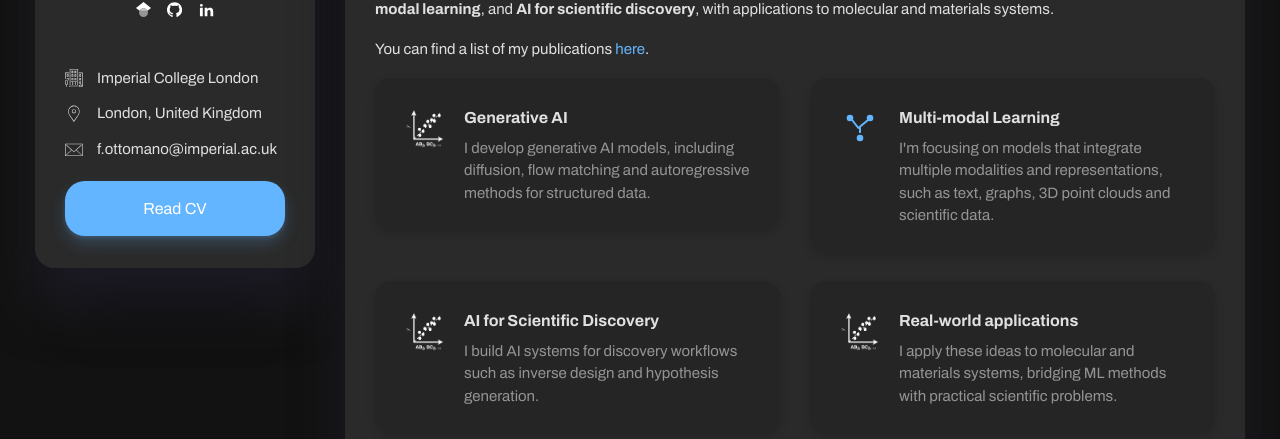
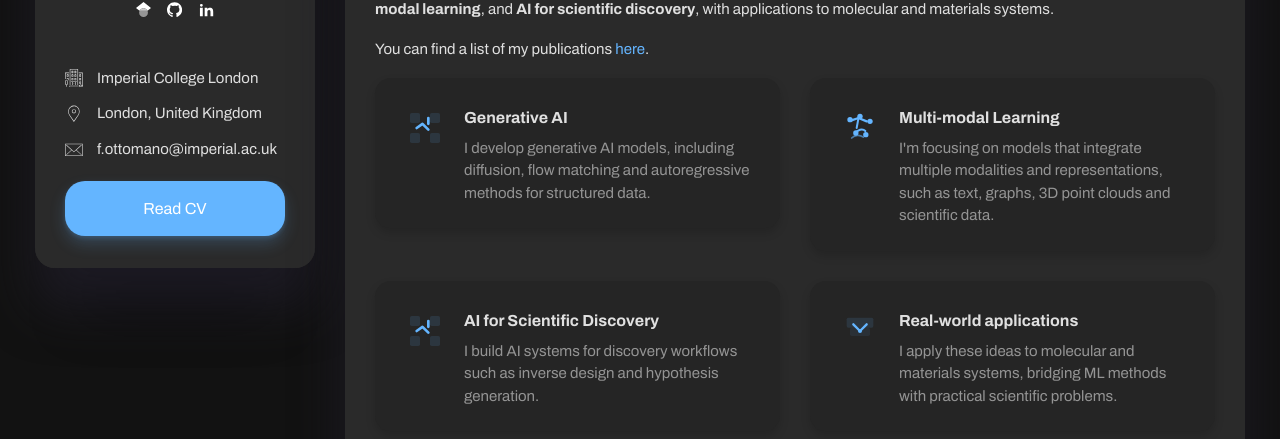
Before and after one commit to fedeotto/fedeotto.github.io, a Jekyll site: the page built from index.html, in a window 1280 px wide. Shown: the part 403-842 px from the top of the page. Built offline with Jekyll 4.4.1, drawn with Linux system fonts in a browser that asks for light colours.

Commit message:
updates icons

```diff
--- a/index.html
+++ b/index.html
@@ -20,7 +20,15 @@ layout: page
         <!-- Case Item -->
         <div class="col-12 col-lg-6">
             <div class="case-item box box__second">
-                <img class="case-item__icon" src="assets/img/mat_prop_pred.png" alt="" />
+                <svg class="case-item__icon" viewBox="0 0 24 24" width="40" height="40" fill="none" xmlns="http://www.w3.org/2000/svg" aria-hidden="true">
+                    <!-- Atomic / property prediction: stylized lattice + arrow -->
+                    <rect x="3" y="3" width="6" height="6" rx="1" fill="currentColor" fill-opacity="0.12" />
+                    <rect x="15" y="3" width="6" height="6" rx="1" fill="currentColor" fill-opacity="0.12" />
+                    <rect x="3" y="15" width="6" height="6" rx="1" fill="currentColor" fill-opacity="0.12" />
+                    <rect x="15" y="15" width="6" height="6" rx="1" fill="currentColor" fill-opacity="0.12" />
+                    <path d="M7 12 L10.5 9.5 L14 13" stroke="currentColor" stroke-width="1.6" stroke-linecap="round" stroke-linejoin="round" />
+                    <path d="M14 9.5 L14 6" stroke="currentColor" stroke-width="1.6" stroke-linecap="round" />
+                </svg>
                 <div>
                     <h3 class="title title--h5">Generative AI</h3>
                     <p class="case-item__caption">I develop generative AI models, including diffusion, flow matching and autoregressive methods for structured data.</p>
@@ -30,13 +38,17 @@ layout: page
         <!-- Case Item -->
         <div class="col-12 col-lg-6">
             <div class="case-item box box__second">
-                <!-- Generative design icon (nodes + connections) -->
+                <!-- Generative design icon: abstract graph + diffusion wave -->
                 <svg class="case-item__icon" viewBox="0 0 24 24" width="40" height="40" fill="none" xmlns="http://www.w3.org/2000/svg" aria-hidden="true">
-                    <circle cx="6" cy="6" r="2" fill="currentColor" />
-                    <circle cx="18" cy="6" r="2" fill="currentColor" />
-                    <circle cx="12" cy="18" r="2" fill="currentColor" />
-                    <path d="M7.5 7.5 L11 12 L16.5 7.5" stroke="currentColor" stroke-width="1.2" stroke-linecap="round" stroke-linejoin="round" />
-                    <path d="M12 12 L12 14.5" stroke="currentColor" stroke-width="1.2" stroke-linecap="round" stroke-linejoin="round" />
+                    <circle cx="6" cy="7" r="1.6" fill="currentColor" />
+                    <circle cx="12" cy="5" r="1.6" fill="currentColor" />
+                    <circle cx="18" cy="8" r="1.6" fill="currentColor" />
+                    <circle cx="9.5" cy="15" r="1.6" fill="currentColor" />
+                    <circle cx="15.5" cy="16" r="1.6" fill="currentColor" />
+                    <path d="M6.9 7.4 L11.1 6.0 L16 8" stroke="currentColor" stroke-width="1.4" stroke-linecap="round" stroke-linejoin="round" />
+                    <path d="M11.1 6.0 L10 12" stroke="currentColor" stroke-width="1.2" stroke-linecap="round" stroke-linejoin="round" />
+                    <path d="M9 15.3 C10.5 13 13.5 12 15.2 13.8" stroke="currentColor" stroke-width="1.2" stroke-linecap="round" stroke-linejoin="round" />
+                    <path d="M7 18 C9 16 12 16 14 17.5" stroke="currentColor" stroke-width="1" stroke-linecap="round" stroke-linejoin="round" stroke-opacity="0.6" />
                 </svg>
                 <div>
                     <h3 class="title title--h5">Multi-modal Learning</h3>
@@ -48,7 +60,15 @@ layout: page
         <!-- Case Item -->
         <div class="col-12 col-lg-6">
             <div class="case-item box box__second">
-                <img class="case-item__icon" src="assets/img/mat_prop_pred.png" alt="" />
+                <svg class="case-item__icon" viewBox="0 0 24 24" width="40" height="40" fill="none" xmlns="http://www.w3.org/2000/svg" aria-hidden="true">
+                    <!-- Reuse atomic lattice icon for consistency -->
+                    <rect x="3" y="3" width="6" height="6" rx="1" fill="currentColor" fill-opacity="0.12" />
+                    <rect x="15" y="3" width="6" height="6" rx="1" fill="currentColor" fill-opacity="0.12" />
+                    <rect x="3" y="15" width="6" height="6" rx="1" fill="currentColor" fill-opacity="0.12" />
+                    <rect x="15" y="15" width="6" height="6" rx="1" fill="currentColor" fill-opacity="0.12" />
+                    <path d="M7 12 L10.5 9.5 L14 13" stroke="currentColor" stroke-width="1.6" stroke-linecap="round" stroke-linejoin="round" />
+                    <path d="M14 9.5 L14 6" stroke="currentColor" stroke-width="1.6" stroke-linecap="round" />
+                </svg>
                 <div>
                     <h3 class="title title--h5">AI for Scientific Discovery</h3>
                     <p class="case-item__caption">I build AI systems for discovery workflows such as inverse design and hypothesis generation.</p>
@@ -59,7 +79,13 @@ layout: page
         <!-- Case Item -->
         <div class="col-12 col-lg-6">
             <div class="case-item box box__second">
-                <img class="case-item__icon" src="assets/img/mat_prop_pred.png" alt="" />
+                <svg class="case-item__icon" viewBox="0 0 24 24" width="40" height="40" fill="none" xmlns="http://www.w3.org/2000/svg" aria-hidden="true">
+                    <!-- Cross-modal / AI4Science: stacked layers and link -->
+                    <rect x="4" y="4" width="16" height="6" rx="1" fill="currentColor" fill-opacity="0.12" />
+                    <rect x="6" y="10" width="12" height="5" rx="1" fill="currentColor" fill-opacity="0.08" />
+                    <path d="M8 8 L12 12 L16 8" stroke="currentColor" stroke-width="1.4" stroke-linecap="round" stroke-linejoin="round" />
+                    <circle cx="12" cy="12" r="1.2" fill="currentColor" />
+                </svg>
                 <div>
                     <h3 class="title title--h5">Real-world applications</h3>
                     <p class="case-item__caption">I apply these ideas to molecular and materials systems, bridging ML methods with practical scientific problems.</p>
```
